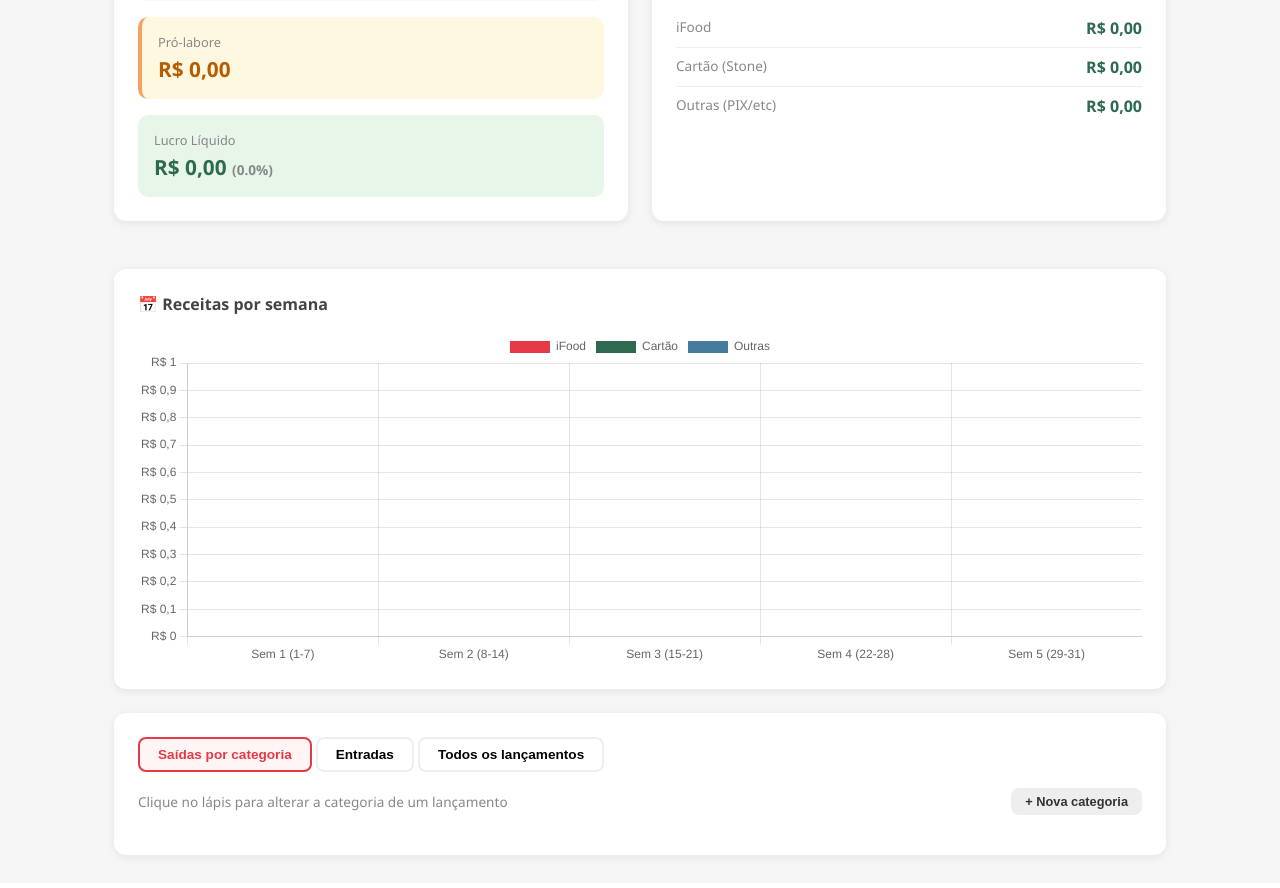
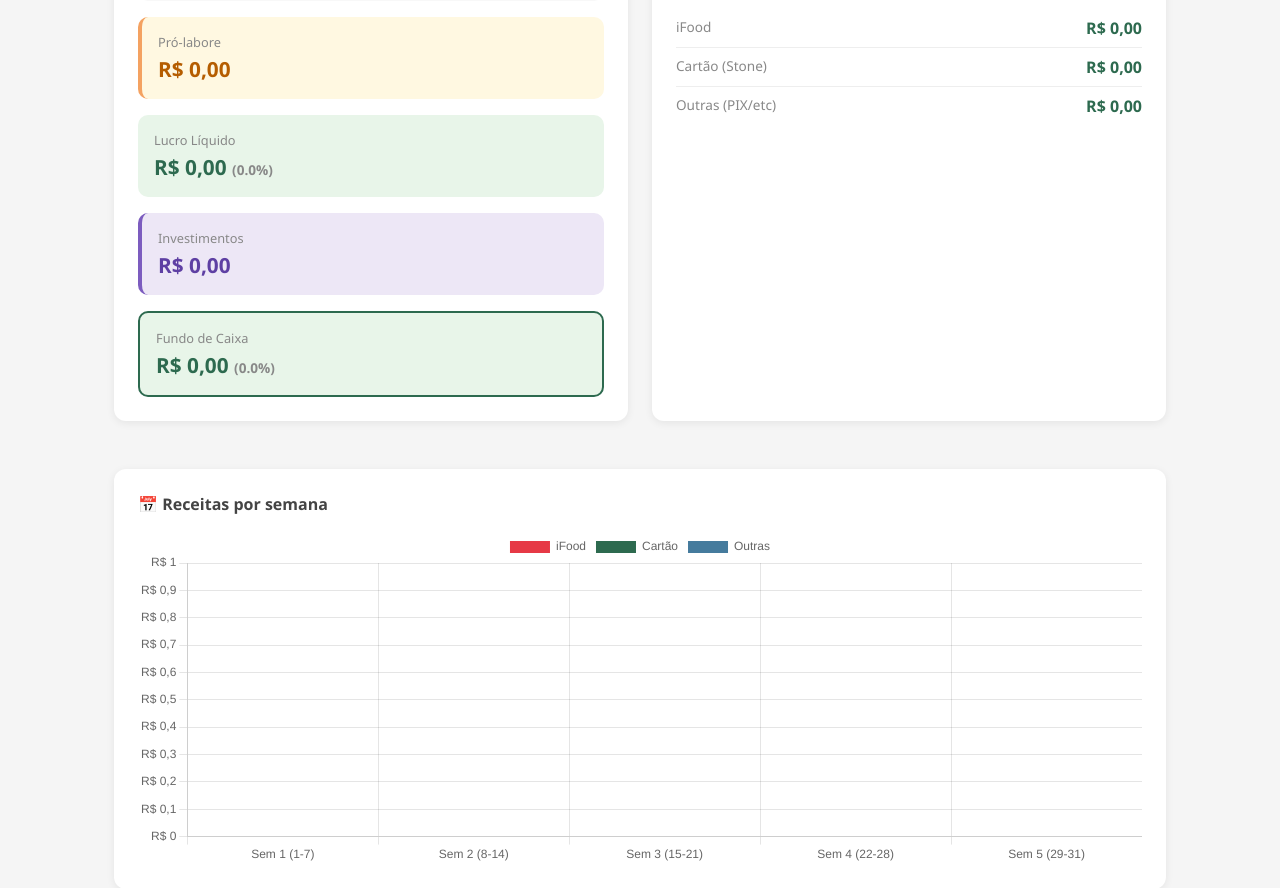
Before and after one commit to Lauraluene/marmita-financeiro1, a Flask app: page /dashboard/1/1 in a window 1280 px wide. Shown: the part 805-1693 px from the top of the page. Before the commit the page ends 1666 px from the top, so only its background shows below. Run offline with Flask 3, Linux system fonts and the light colour scheme; the visitor is signed in with stand-in values (Sample User, id 1); data that the repository does not hold is empty; some libraries are stand-ins or nearby versions.

Commit message:
Add files via upload

```diff
--- a/templates/dashboard.html
+++ b/templates/dashboard.html
@@ -172,6 +172,16 @@
           <div class="label">Lucro Líquido</div>
           <div class="valor {% if dre.lucro_liquido >= 0 %}verde{% else %}vermelho{% endif %}">
             {{ fmt(dre.lucro_liquido) }} <span class="pct">({{ "%.1f"|format(dre.pct_margem_liquida) }}%)</span>
+          </div>
+        </div>
+        <div class="dre-item" style="grid-column:span 2;background:#ede7f6;border-left:4px solid #7c5cbf">
+          <div class="label">Investimentos</div>
+          <div class="valor" style="color:#5e3fa3">{{ fmt(dre.investimentos) }}</div>
+        </div>
+        <div class="dre-item" style="grid-column:span 2;background:{% if dre.fundo_caixa >= 0 %}#e8f5e9{% else %}#fdecea{% endif %};border:2px solid {% if dre.fundo_caixa >= 0 %}#2d6a4f{% else %}#c1121f{% endif %}">
+          <div class="label">Fundo de Caixa</div>
+          <div class="valor {% if dre.fundo_caixa >= 0 %}verde{% else %}vermelho{% endif %}">
+            {{ fmt(dre.fundo_caixa) }} <span class="pct">({{ "%.1f"|format(dre.pct_fundo_caixa) }}%)</span>
           </div>
         </div>
       </div>
```
Also changed, not shown: templates/historico.html (+12 -0 lines).
